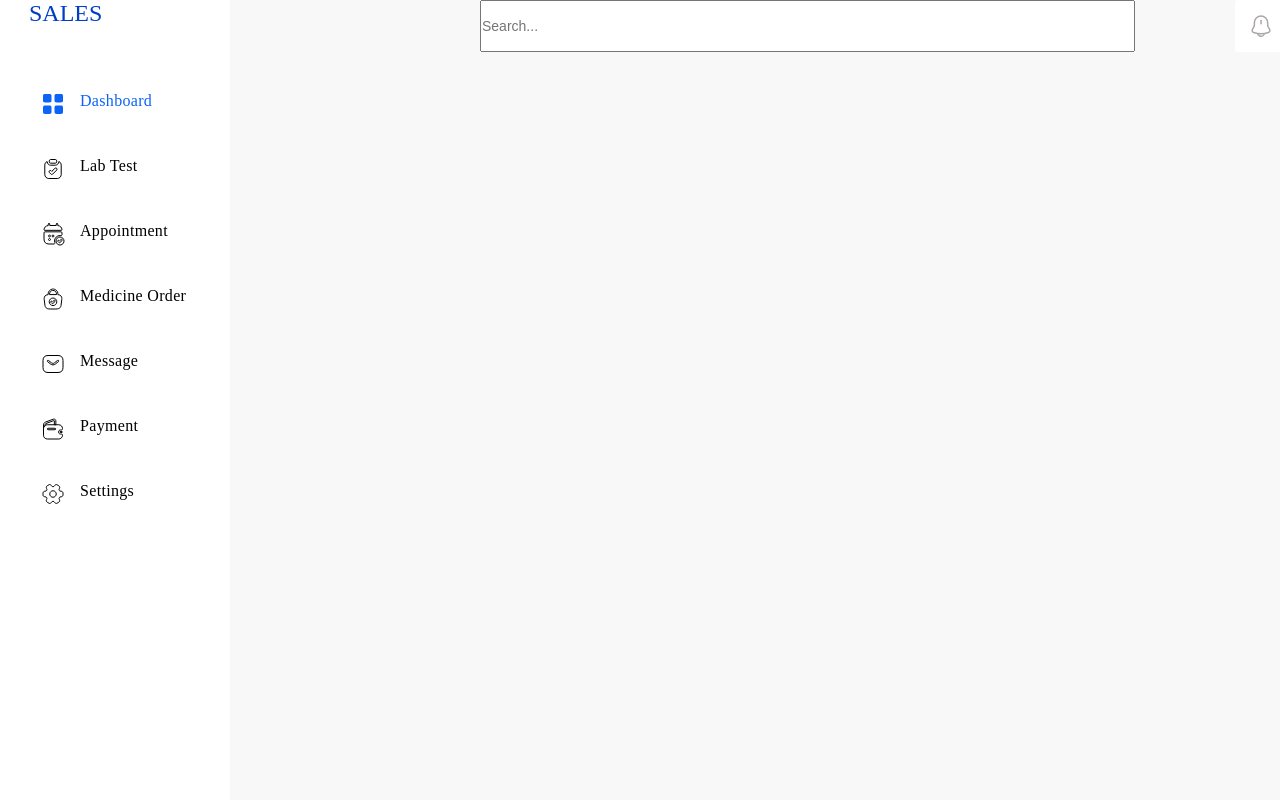
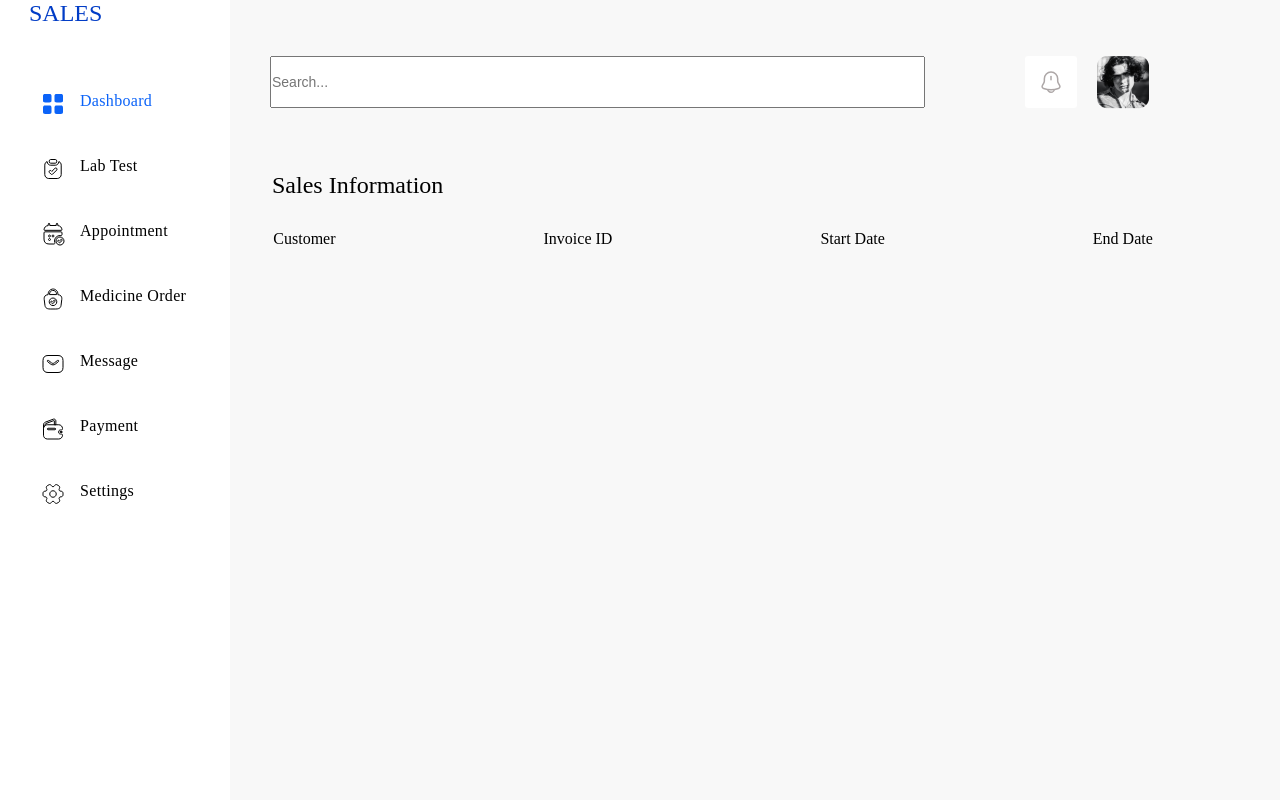
Before and after one commit to shermatovelbek/dashboard1, a plain HTML site: page index.html in a window 1280 px wide. Shown: the top 800 px of the page. Drawn offline with Linux system fonts and the light colour scheme; a web font is replaced by a local one.

Commit message:
2 chi qismni bosh qismi tugatildi

```diff
--- a/index.html
+++ b/index.html
@@ -60,6 +60,25 @@
                     <img src="./img/Profile Avtar.png" alt="">
                 </div>
             </div>
+            <div class="second__container">
+                <div class="text">
+                    <p>Sales Information</p>
+                </div>
+            </div>
+            <div class="inputs__container">
+                <div class="first-item">
+                    <h2>Customer</h2>
+                </div>
+                <div class="item-2">
+                    <h2>Invoice ID</h2>
+                </div>
+                <div class="item-3">
+                    <h2>Start Date</h2>
+                </div>
+                <div class="item-4">
+                    <h2>End Date</h2>
+                </div>
+            </div>
         </div>
     </header>
 </body>
--- a/styles/style.css
+++ b/styles/style.css
@@ -203,6 +203,7 @@
     }
     .input{
         font-size: 30px;
+        margin-top: 56.1px;
     }
 
     .input input{
@@ -211,7 +212,7 @@
         height: 52px;
         flex-shrink: 0;
         font-size: 14px;
-        margin-left: 250px;
+        margin-left: 40px;
         cursor: pointer;
     }
     .input[type=text]{
@@ -232,6 +233,7 @@
     background: #FFF;
     margin-left: 100px;
     cursor: pointer;
+    margin-top: 56.1px;
 
     }
     .picture img{
@@ -242,4 +244,61 @@
     .images{
         margin-left: 20px;
         cursor: pointer;
+        margin-top: 56.1px;
     }
+
+    .second__container{
+        margin-top: 20px;
+        margin-left: -1000px;
+    }
+    .text p{
+        color: #000;
+    font-family: Poppins;
+    font-size: 24px;
+    font-style: normal;
+    font-weight: 500;
+    line-height: normal;
+    margin-top: 152px;
+    margin-left: 123px;
+    margin-bottom: 24px;
+    }
+
+.inputs__container{
+    margin-top: 230px;
+    display: flex;
+    gap: 208px;
+    margin-left: -170px;
+}
+.first-item h2{
+    color: #000;
+    font-family: Poppins;
+    font-size: 16px;
+    font-style: normal;
+    font-weight: 400;
+    line-height: normal;
+}
+.item-2 h2{
+    color: #000;
+font-family: Poppins;
+font-size: 16px;
+font-style: normal;
+font-weight: 400;
+line-height: normal;
+}
+.item-3 h2{
+    color: #000;
+font-family: Poppins;
+font-size: 16px;
+font-style: normal;
+font-weight: 400;
+line-height: normal;
+
+}
+.item-4 h2{
+    color: #000;
+font-family: Poppins;
+font-size: 16px;
+font-style: normal;
+font-weight: 400;
+line-height: normal;
+}
```
